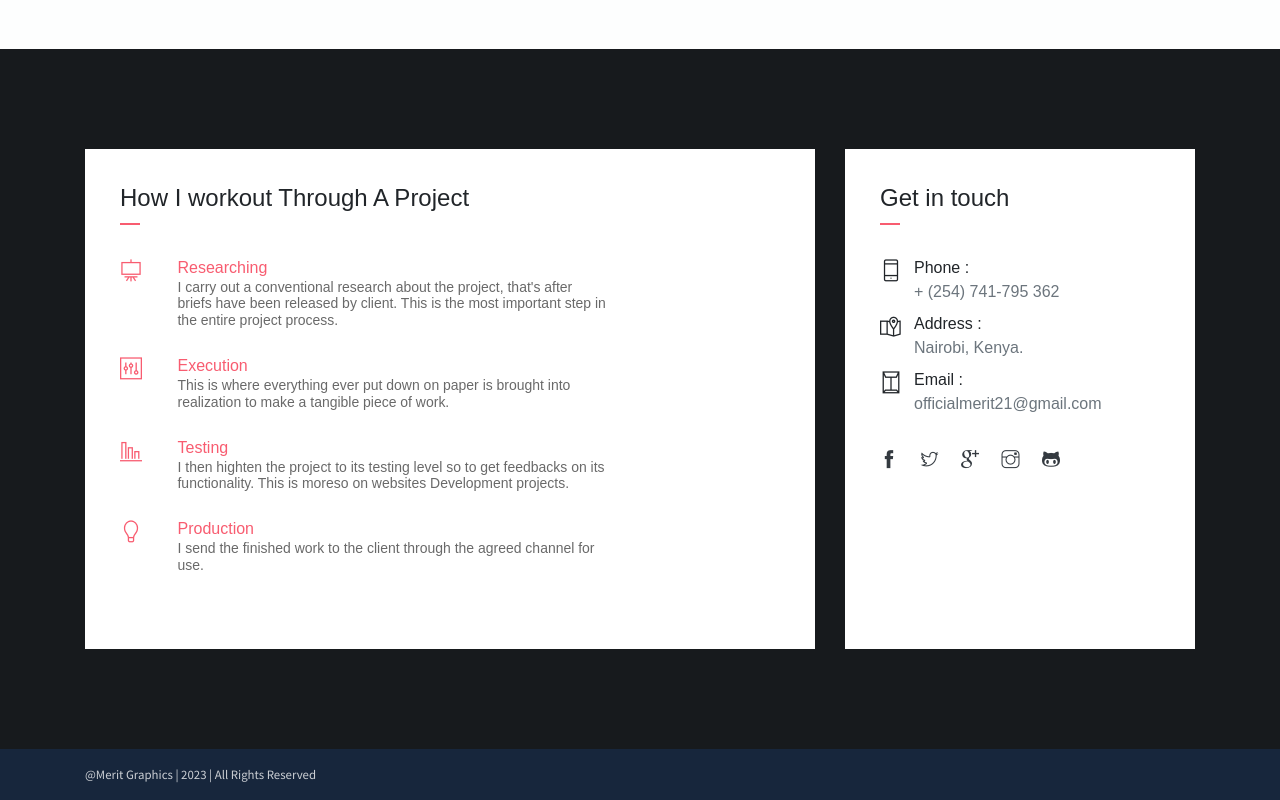
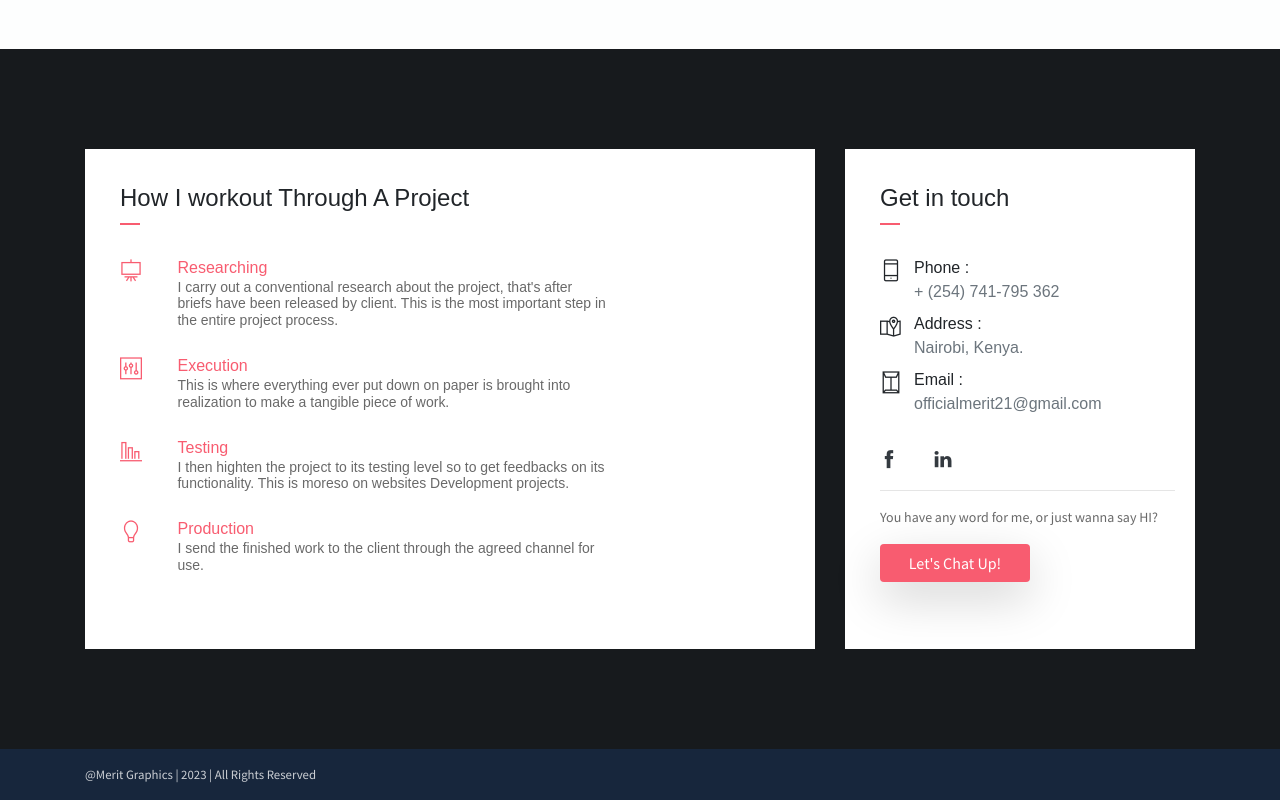
Before and after one commit to otis-254/web_portfolio, a website: page index.html in a window 1280 px wide. Shown: the part 3238-4038 px from the top of the page. Drawn offline with nearby package versions, Linux system fonts and the light colour scheme; some packages are replaced by stand-ins of ours; files that its build step writes are made by us from their sources.

Commit message:
Merit Media

```diff
--- a/index.html
+++ b/index.html
@@ -430,21 +430,24 @@
                             </div>
                             <div class="col-10">
                                 <h6 class="d-inline">Email :<br> <span
-                                        class="text-muted" href="mailto:officialmerit21.com">officialmerit21@gmail.com</span></h6>
+                                        class="text-muted" href="mailto:officialmerit21@gmail.com">officialmerit21@gmail.com</span></h6>
                             </div>
                         </div>
                         <ul class="social-icons pt-4">
                             <li class="social-item"><a class="social-link text-dark" href="#"><i class="ti-facebook"
                                         aria-hidden="true"></i></a></li>
-                            <li class="social-item"><a class="social-link text-dark" href="#"><i class="ti-twitter"
+                            <li class="social-item"><a class="social-link text-dark" href="#"><i class="ti-linkedin"
                                         aria-hidden="true"></i></a></li>
-                            <li class="social-item"><a class="social-link text-dark" href="#"><i class="ti-google"
+                            <li class="social-item"><a class="social-link text-dark" href="#"><i class=" "
                                         aria-hidden="true"></i></a></li>
-                            <li class="social-item"><a class="social-link text-dark" href="#"><i class="ti-instagram"
+                            <li class="social-item"><a class="social-link text-dark" href="#"><i class=" "
                                         aria-hidden="true"></i></a></li>
-                            <li class="social-item"><a class="social-link text-dark" href="#"><i class="ti-github"
+                            <li class="social-item"><a class="social-link text-dark" href="#"><i class=" "
                                         aria-hidden="true"></i></a></li>
                         </ul>
+                        <hr>
+                        <P>You have any word for me, or just wanna say HI?</P>
+                        <a class="btn bg-primary shadow-lg w-lg text-white" href="https://wa.me/254714531574" target="_blank">Let's Chat Up!</a>
                     </div>
                 </div>
             </div>
```
